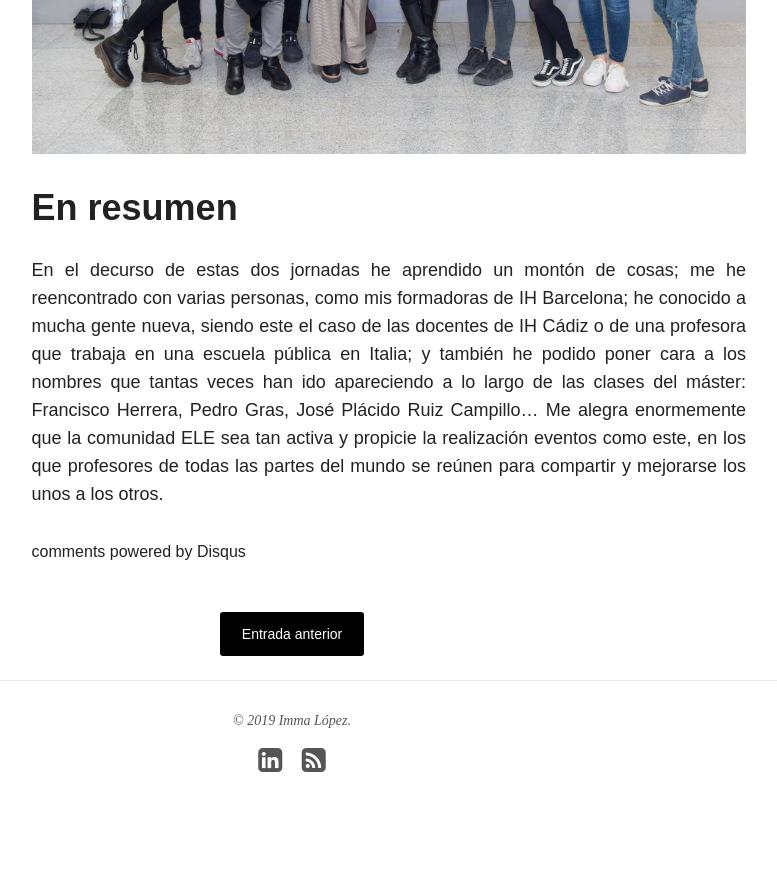
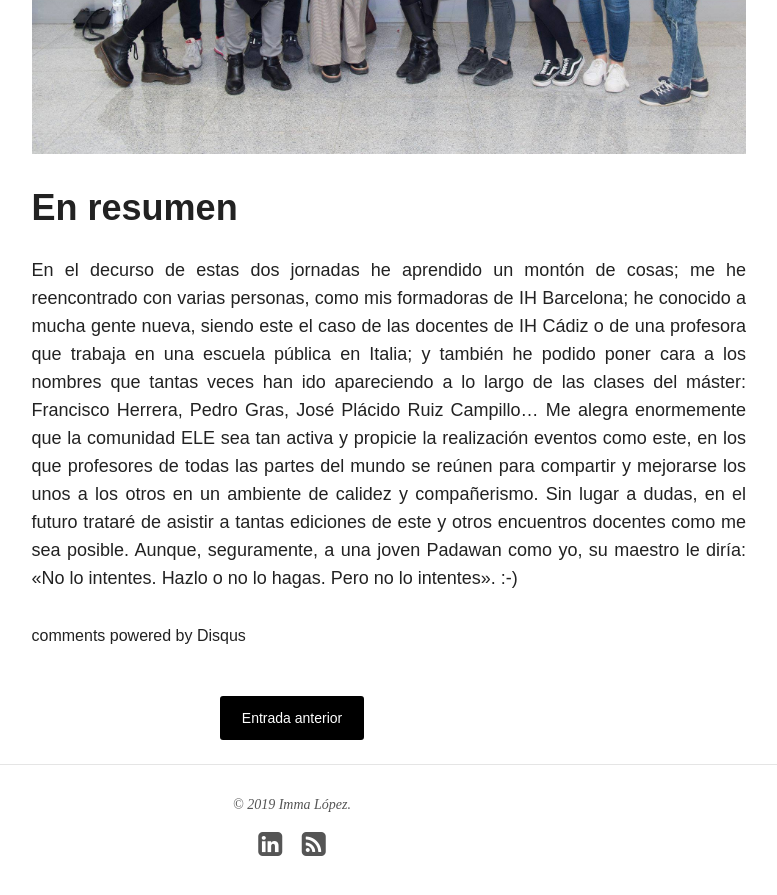
Before and after one commit to immalopez/immalopez.github.io, a Jekyll site: the page built from _posts/blog/2018-12-27-yo-una-joven-padawan.md, in a window 1280 px wide and 900 px high, scrolled down 5302 px. Shown: the top 895 px of the window, without its empty margins (348-1125 px from the left). Built offline with Jekyll 4.4.1, drawn with Linux system fonts in a browser that asks for light colours; nearby versions of some CDN libraries; comment, search, counter and statistics services are not loaded; before the commit the page ends 6174 px from its top, so only the background shows below that.

Commit message:
Update 2018-12-27-yo-una-joven-padawan.md

```diff
--- a/_posts/blog/2018-12-27-yo-una-joven-padawan.md
+++ b/_posts/blog/2018-12-27-yo-una-joven-padawan.md
@@ -53,4 +53,4 @@
 
 # En resumen
 
-En el decurso de estas dos jornadas he aprendido un montón de cosas; me he reencontrado con varias personas, como mis formadoras de IH Barcelona; he conocido a mucha gente nueva, siendo este el caso de las docentes de IH Cádiz o de una profesora que trabaja en una escuela pública en Italia; y también he podido poner cara a los nombres que tantas veces han ido apareciendo a lo largo de las clases del máster: Francisco Herrera, Pedro Gras, José Plácido Ruiz Campillo... Me alegra enormemente que la comunidad ELE sea tan activa y propicie la realización eventos como este, en los que profesores de todas las partes del mundo se reúnen para compartir y mejorarse los unos a los otros.
+En el decurso de estas dos jornadas he aprendido un montón de cosas; me he reencontrado con varias personas, como mis formadoras de IH Barcelona; he conocido a mucha gente nueva, siendo este el caso de las docentes de IH Cádiz o de una profesora que trabaja en una escuela pública en Italia; y también he podido poner cara a los nombres que tantas veces han ido apareciendo a lo largo de las clases del máster: Francisco Herrera, Pedro Gras, José Plácido Ruiz Campillo... Me alegra enormemente que la comunidad ELE sea tan activa y propicie la realización eventos como este, en los que profesores de todas las partes del mundo se reúnen para compartir y mejorarse los unos a los otros en un ambiente de calidez y compañerismo. Sin lugar a dudas, en el futuro trataré de asistir a tantas ediciones de este y otros encuentros docentes como me sea posible. Aunque, seguramente, a una joven Padawan como yo, su maestro le diría: «No lo intentes. Hazlo o no lo hagas. Pero no lo intentes». :-)
```
